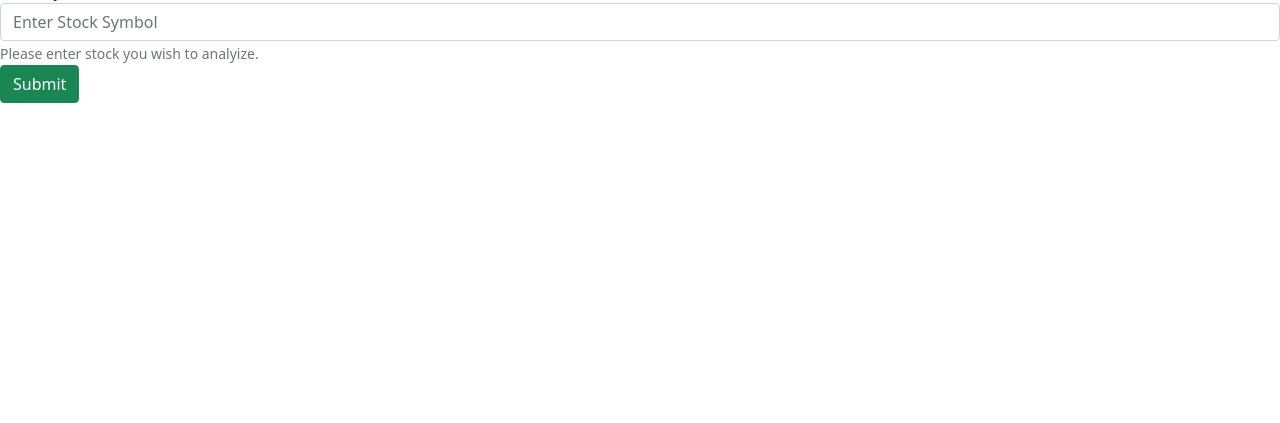
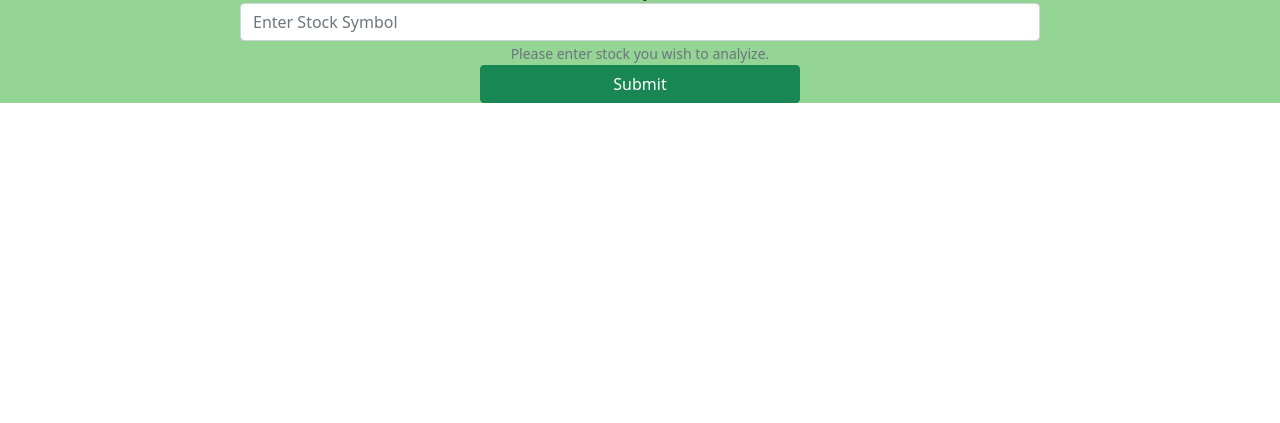
Before and after one commit to ArjunMehta01/stonks, a Flask app: page /analysis in a window 1280 px wide. Shown: the part 377-800 px from the top of the page. Run offline with Flask 2, Linux system fonts and the light colour scheme; parts of the project's set-up code (start-up, migrations or seed data) failed here and were passed over; some libraries are stand-ins or nearby versions.

Commit message:
styling analysis

```diff
--- a/backend/templates/analysis.html
+++ b/backend/templates/analysis.html
@@ -1,22 +1,40 @@
+<!-- Centering: https://www.w3.org/Style/Examples/007/center.en.tmpl -->
+<!-- CSS Styling: https://www.freecodecamp.org/learn/-->
+
 {% extends "base.html" %}
 
 {% block body %}
 
 <style>
-  #image1 {text-align: center;}
+  .green-background {
+    background-color: rgb(148, 212, 148);
+    text-align: center;
+  }
+
+  #button1 {
+    width: 20em;
+  }
+
+  .center-search {
+    width: 50em;
+    margin-left: auto;
+    margin-right: auto;
+  }
 </style>
-<div>
+
+<div class=green-background>
   <img src="https://i.pinimg.com/originals/1d/49/79/1d4979dd10b346defe8b2601dc36780e.jpg" class="img-fluid" alt="Responsive image" id='image1'>
 </div>
 
-
-<form action='#' method='post'>
+<form action='#' method='post' class="green-background">
   <div class="form-group">
     <label for="inputStock">Stock Symbol</label>
-    <input type="text" name = nm class="form-control" id="inputStock" aria-describedby="emailHelp" placeholder="Enter Stock Symbol">
+    <input type="text" name = nm class="form-control center-search" id="inputStock" aria-describedby="emailHelp" placeholder="Enter Stock Symbol">
     <small id="inputStock" class="form-text text-muted">Please enter stock you wish to analyize.</small>
   </div>
-  <button type="submit" class="btn btn-success ">Submit</button>
+  <button id="button1" type="submit" class="btn btn-success ">Submit</button>
+</form>
+
 </form>
 
 
```
